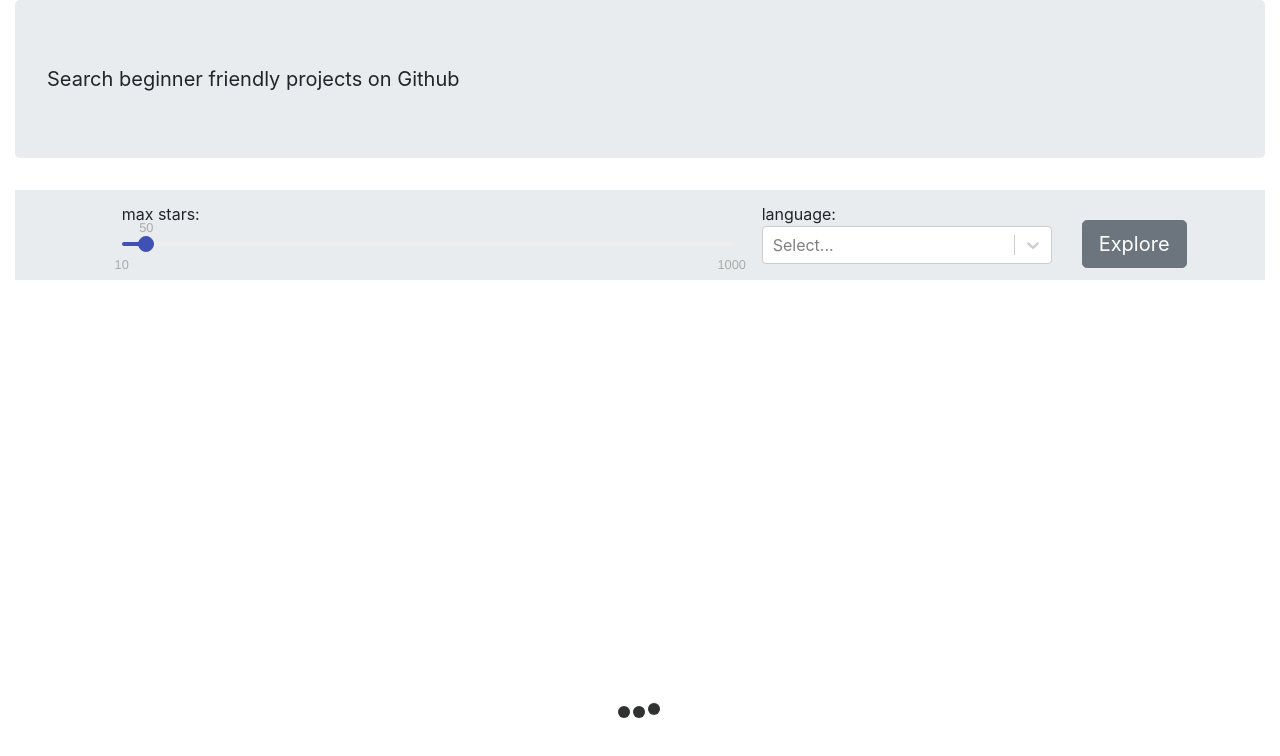
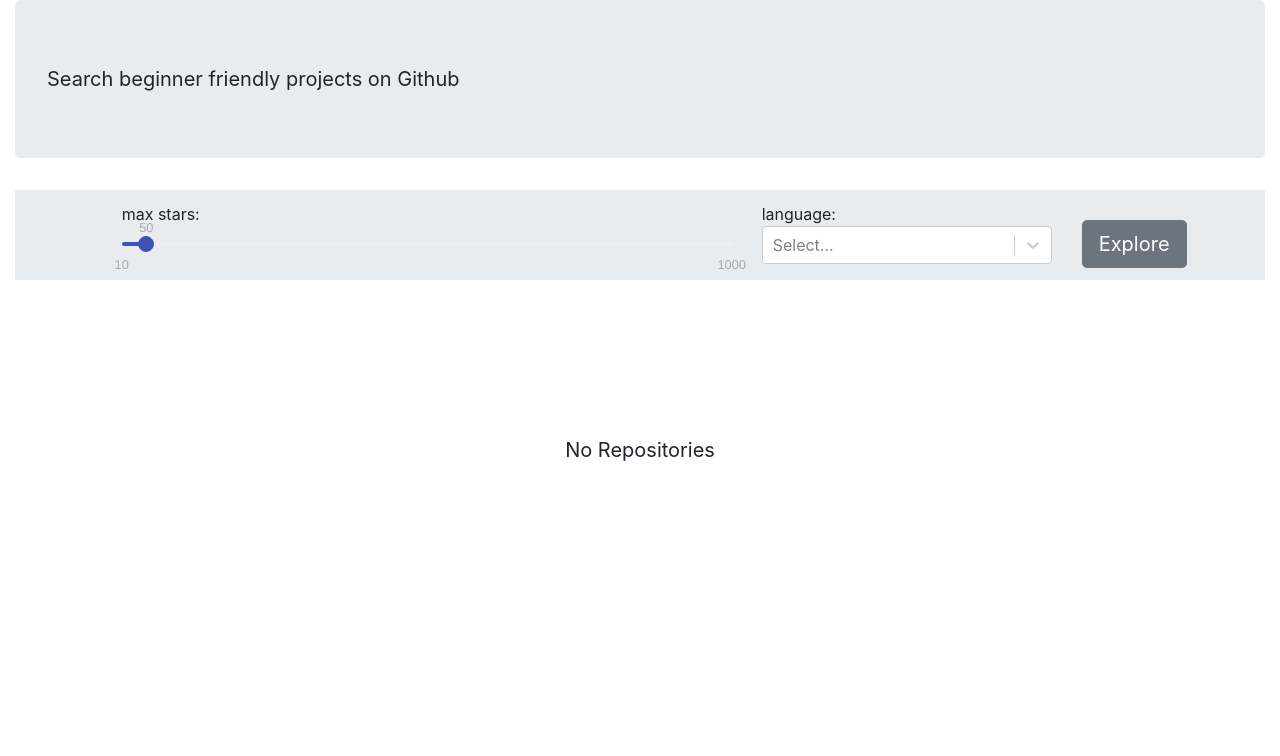
Before and after one commit to manishsaraan/git-first, a React (Create React App) app: page / in a window 1280 px wide. Shown: the top 756 px of the page. Built offline with nearby package versions, Linux system fonts and the light colour scheme.

Commit message:
No repos div added

```diff
--- a/src/App.css
+++ b/src/App.css
@@ -115,3 +115,10 @@ body {
   background-color: #e9ecef;
   padding: 12px 0;
 }
+
+.no-repos {
+  text-align: center;
+  vertical-align: middle;
+  line-height: 300px;
+  font-size: 20px;
+}
--- a/src/App.js
+++ b/src/App.js
@@ -7,15 +7,25 @@ import "./App.css";
 
 const App = () => {
   const [repos, updateRepos] = useState([]);
+  const [showLoader, updateShowLoader] = useState(false);
 
   const exploreProjects = (stars, selectedLanguage) => {
-    console.log(stars, selectedLanguage);
+    updateShowLoader(true);
+
     fetchRepos({ language: selectedLanguage.value, stars }, repos => {
       console.log(repos);
       updateRepos(repos.items);
+      updateShowLoader(false);
     });
   };
 
+  const reposHtml =
+    repos.length === 0 ? (
+      <div className="no-repos col-12">No Repositories</div>
+    ) : (
+      repos.map(repo => <Repo repo={repo} key={repo.id} />)
+    );
+  console.log(reposHtml);
   return (
     <div className="container-fluid">
       <div className="hero-text jumbotron">
@@ -23,10 +33,7 @@ const App = () => {
       </div>
       <Controls exploreProjects={exploreProjects} />
       <div id="output" className="row">
-        <Loader />
-        {repos.map(repo => (
-          <Repo repo={repo} key={repo.id} />
-        ))}
+        {showLoader ? <Loader /> : reposHtml}
       </div>
     </div>
   );
```
